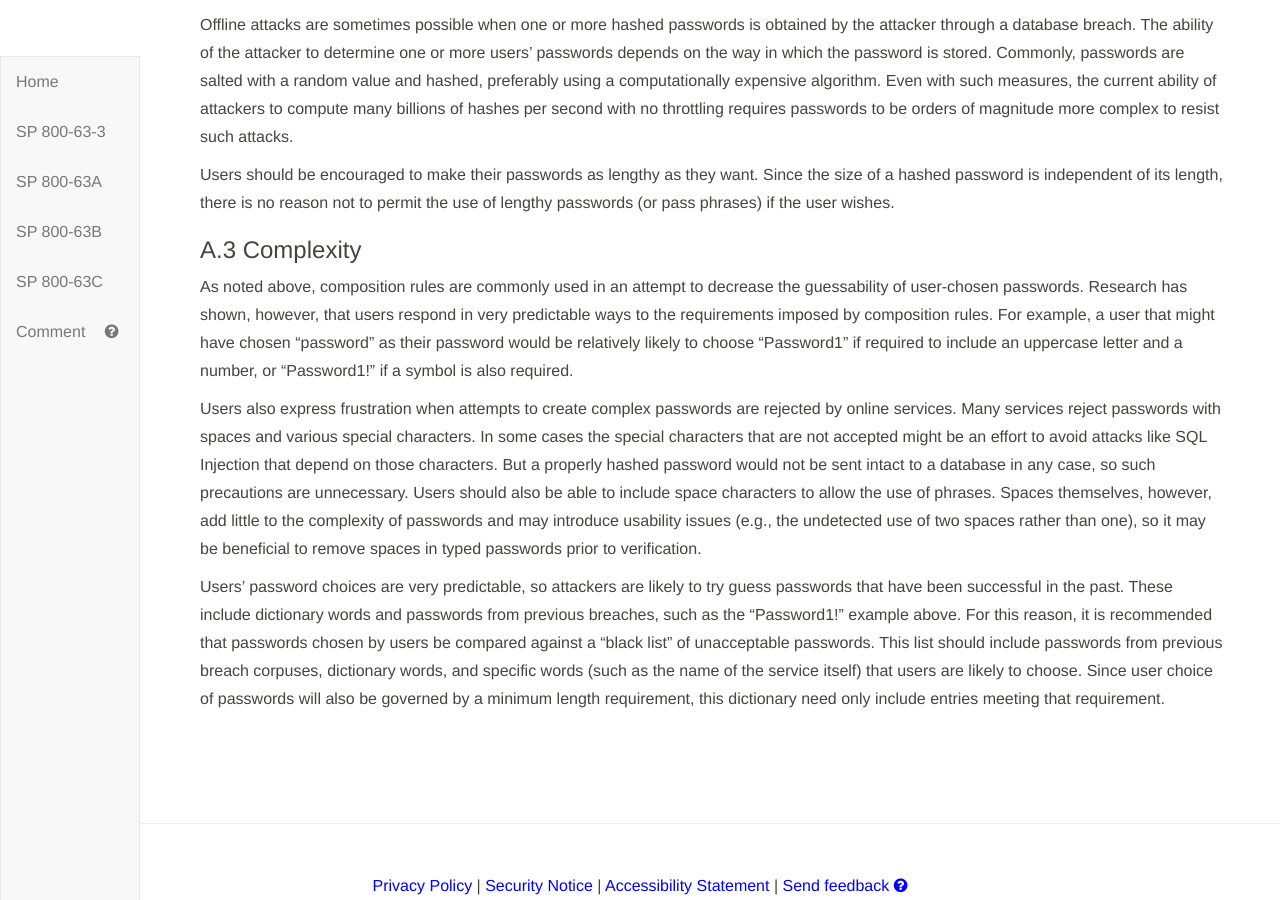
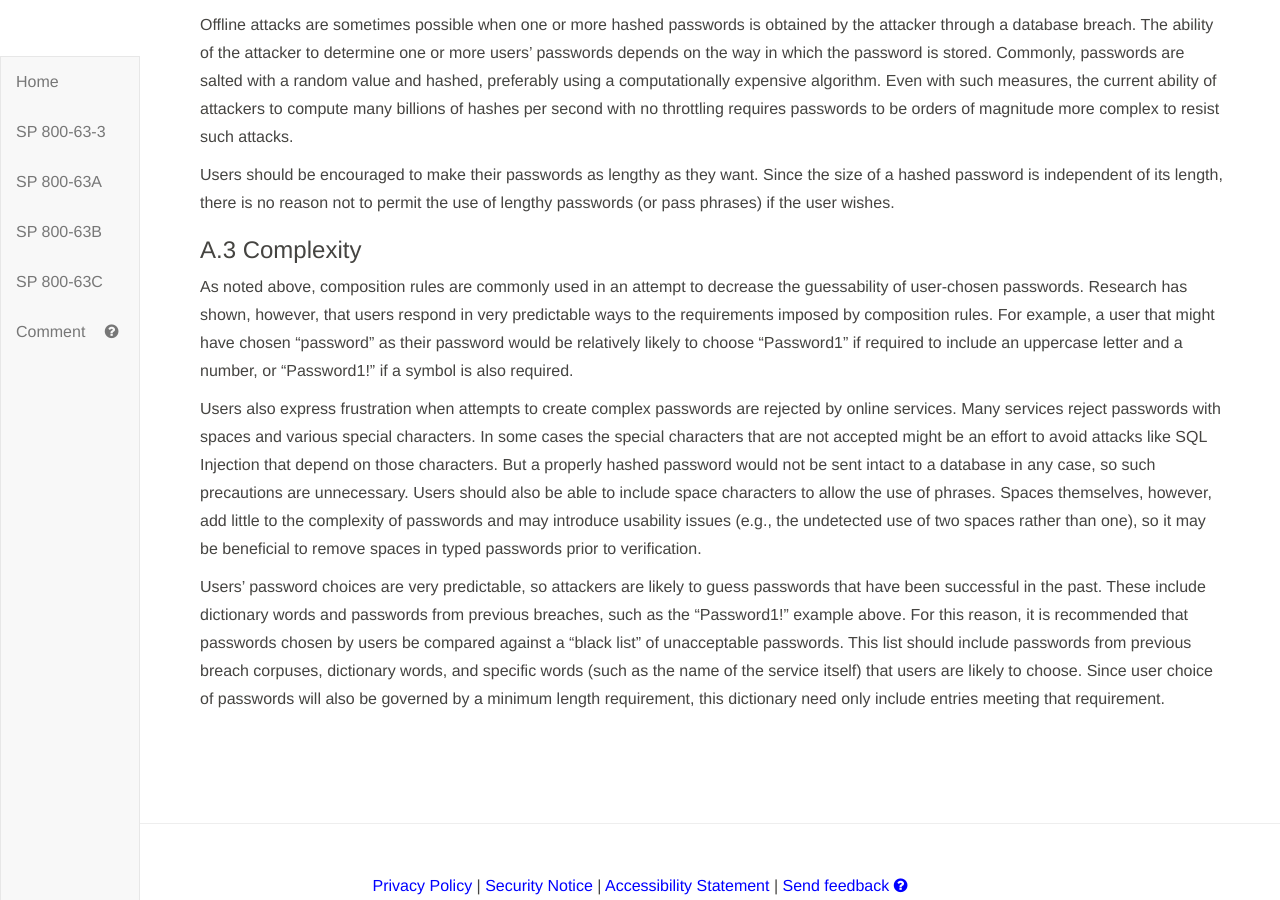
Before and after one commit to usnistgov/800-63-3, a Jekyll site: the page built from sp800-63b.md, in a window 1280 px wide and 900 px high, scrolled down 44013 px. Built offline with Jekyll 4.4.1, drawn with Linux system fonts in a browser that asks for light colours.

Commit message:
Minor typo and reference fix.

```diff
--- a/sp800-63b/appA_memorized.md
+++ b/sp800-63b/appA_memorized.md
@@ -28,4 +28,4 @@ As noted above, composition rules are commonly used in an attempt to decrease th
 
 Users also express frustration when attempts to create complex passwords are rejected by online services. Many services reject passwords with spaces and various special characters. In some cases the special characters that are not accepted might be an effort to avoid attacks like SQL Injection that depend on those characters. But a properly hashed password would not be sent intact to a database in any case, so such precautions are unnecessary. Users should also be able to include space characters to allow the use of phrases. Spaces themselves, however, add little to the complexity of passwords and may introduce usability issues (e.g., the undetected use of two spaces rather than one), so it may be beneficial to remove spaces in typed passwords prior to verification.
 
-Users’ password choices are very predictable, so attackers are likely to try guess passwords that have been successful in the past. These include dictionary words and passwords from previous breaches, such as the “Password1!” example above. For this reason, it is recommended that passwords chosen by users be compared against a “black list” of unacceptable passwords. This list should include passwords from previous breach corpuses, dictionary words, and specific words (such as the name of the service itself) that users are likely to choose. Since user choice of passwords will also be governed by a minimum length requirement, this dictionary need only include entries meeting that requirement.
+Users’ password choices are very predictable, so attackers are likely to guess passwords that have been successful in the past. These include dictionary words and passwords from previous breaches, such as the “Password1!” example above. For this reason, it is recommended that passwords chosen by users be compared against a “black list” of unacceptable passwords. This list should include passwords from previous breach corpuses, dictionary words, and specific words (such as the name of the service itself) that users are likely to choose. Since user choice of passwords will also be governed by a minimum length requirement, this dictionary need only include entries meeting that requirement.
--- a/sp800-63b/sec5_authenticators.md
+++ b/sp800-63b/sec5_authenticators.md
@@ -21,7 +21,7 @@ This section provides the detailed requirements specific for each of the authent
 
 ##### 5.1.1.1. Memorized Secret Authenticators
 
-Memorized secrets SHALL be at least 8 characters in length if chosen by the subscriber; memorized secrets chosen randomly by the CSP or verifier SHALL be at least 6 characters in length and MAY be entirely numeric.  Some values for user-chosen memorized secrets may be disallowed based on their appearance on a blacklist of compromised values. No other complexity requirements for memorized secrets are imposed; a rationale for this is presented in [Appendix A](#appA).
+Memorized secrets SHALL be at least 8 characters in length if chosen by the subscriber; memorized secrets chosen randomly by the CSP or verifier SHALL be at least 6 characters in length and MAY be entirely numeric.  Some values for user-chosen memorized secrets may be disallowed based on their appearance on a blacklist of compromised values. No other complexity requirements for memorized secrets are imposed; a rationale for this is presented in [Appendix A](appA_memorized.md).
 
 ##### 5.1.1.2. Memorized Secret Verifiers
 
```
